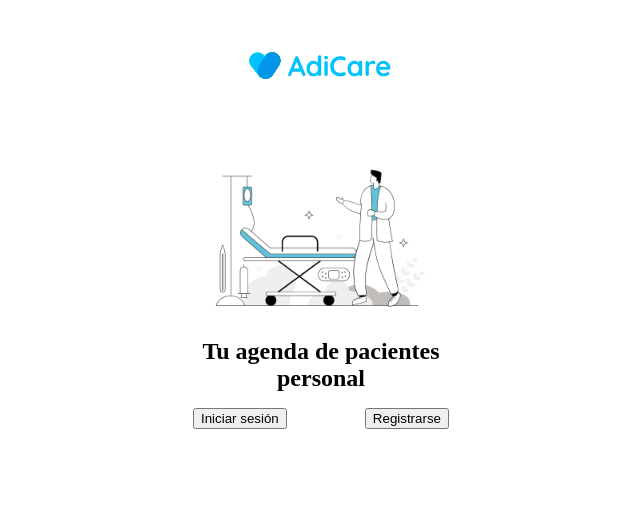
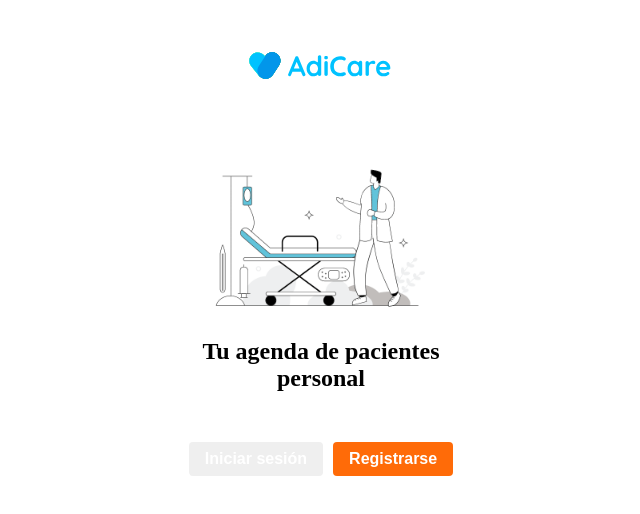
Before and after one commit to aegisnull/adicare, a React (Create React App) app in the folder frontend/: page / in a window 1280 px wide. Shown: the top 514 px of the page, without its empty margins (319-959 px from the left). Built offline with nearby package versions, Linux system fonts and the light colour scheme.

Commit message:
style: add styling to button classes

```diff
--- a/frontend/src/App.css
+++ b/frontend/src/App.css
@@ -10,3 +10,22 @@
   --dark-color: #000;
   --accent-color: #ff6b08;
 }
+
+.button {
+  padding: 8px 16px;
+  color: var(--light-color);
+  font-weight: 600;
+  font-size: 16px;
+  border: none;
+  border-radius: 4px;
+  cursor: pointer;
+}
+
+.button:hover {
+  background-color: #ff8c3a;
+}
+
+.button_accent {
+  color: var(--light-color);
+  background-color: var(--accent-color);
+}
--- a/frontend/src/components/Startup/Startup.scss
+++ b/frontend/src/components/Startup/Startup.scss
@@ -21,8 +21,8 @@
 
   &__buttons {
     display: flex;
+    gap: 10px;
     justify-content: space-between;
-    width: 80%;
-    margin-top: 1rem;
+    padding-top: 50px;
   }
 }
```
